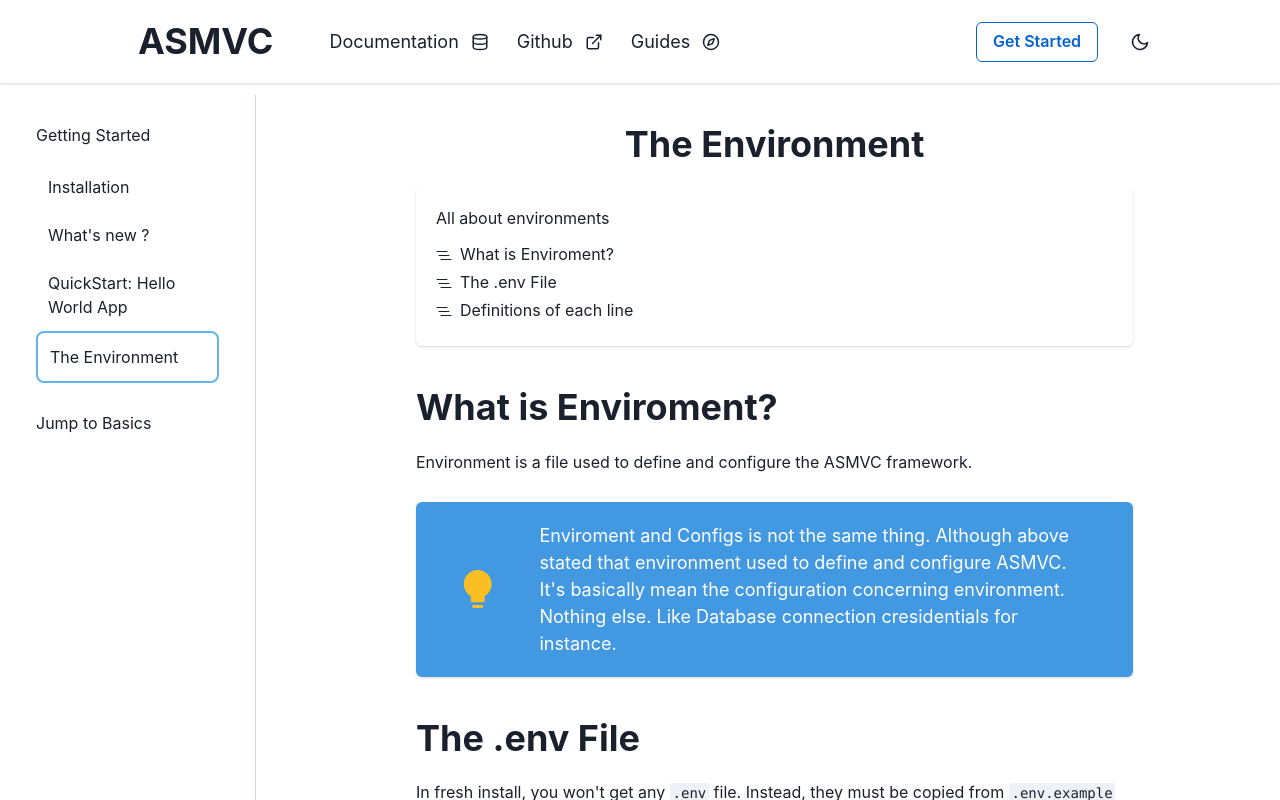
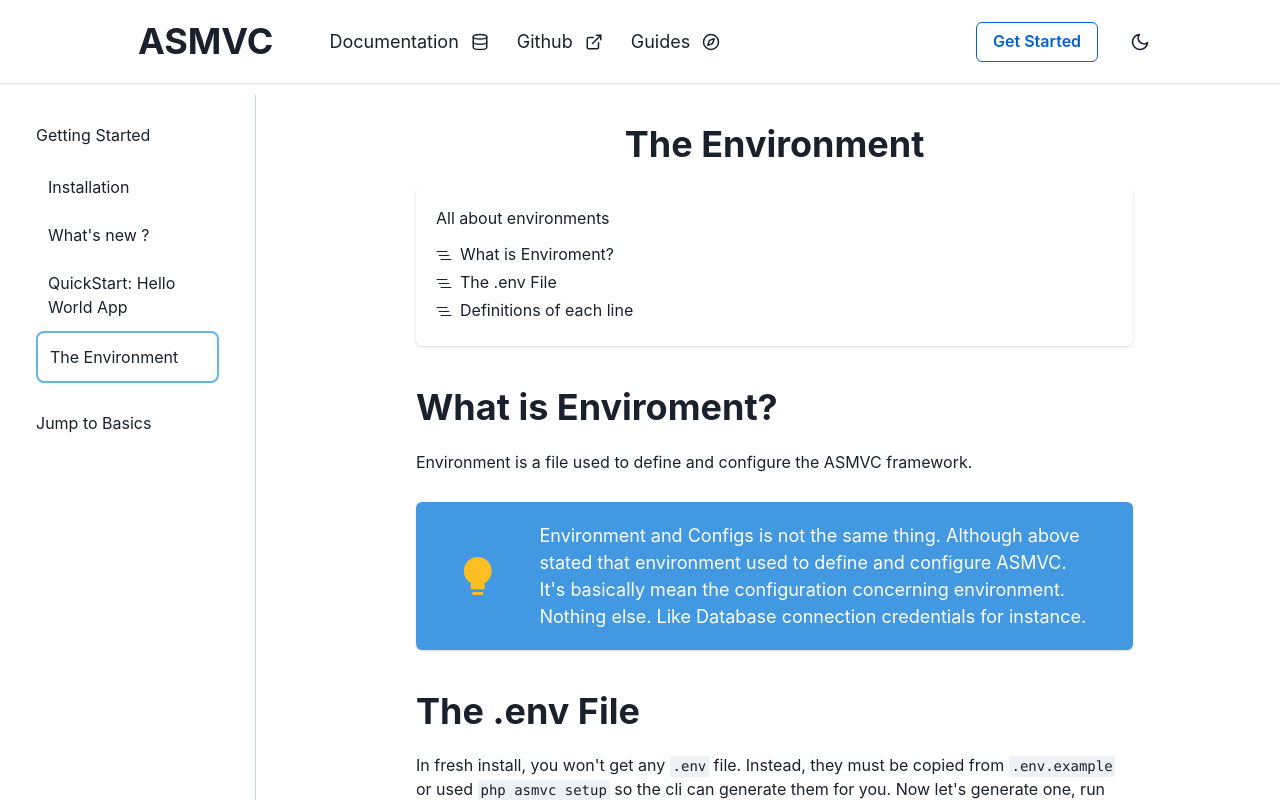
Before and after one commit to albetnov/asmvc-docs, a Next.js app: page /docs/starting/environment in a window 1280 px wide. Shown: the top 800 px of the page. Built offline with nearby package versions, Linux system fonts and the light colour scheme.

Commit message:
fix: typos

```diff
--- a/pages/docs/starting/environment/index.tsx
+++ b/pages/docs/starting/environment/index.tsx
@@ -13,9 +13,9 @@ export default function Environment() {
                     navigatorTitle="All about environments">
         <Section navigator={navigations[0]}>
             <Text>Environment is a file used to define and configure the ASMVC framework.</Text>
-            <TipsCard>Enviroment and Configs is not the same thing. Although above stated that environment used to
+            <TipsCard>Environment and Configs is not the same thing. Although above stated that environment used to
                 define and configure ASMVC. It&apos;s basically mean the configuration concerning environment. Nothing
-                else. Like Database connection cresidentials for instance.</TipsCard>
+                else. Like Database connection credentials for instance.</TipsCard>
         </Section>
         <Section navigator={navigations[1]}>
             <Text>In fresh install, you won&apos;t get any <Code>.env</Code> file. Instead, they must be copied
```
